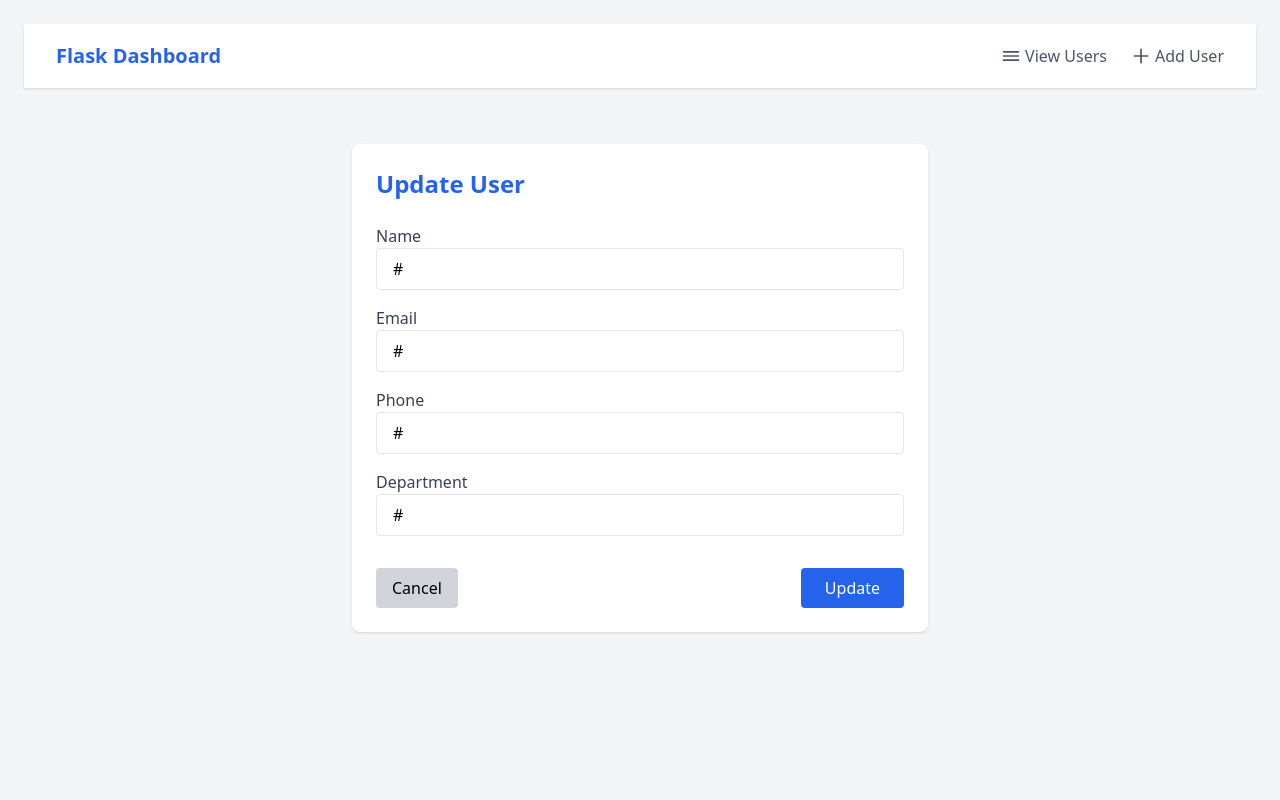
After one commit to Basit-Dev/Flask-Dashboard, a Flask app: page /update in a window 1280 px wide. The commit adds this page. Run offline with Flask 3, Linux system fonts and the light colour scheme.

Commit message:
Update user screen

```diff
--- a/app.py
+++ b/app.py
@@ -14,5 +14,9 @@ def users():
 def add_user():
     return render_template("add_user.html")
 
+@app.route("/update")
+def update_user():
+    return render_template("update_user.html")
+
 if __name__ == "__main__":
     app.run(debug=True)
--- a/static/css/output.css
+++ b/static/css/output.css
@@ -870,6 +870,10 @@ video {
   padding-right: 0.75rem;
 }
 
+.pt-4 {
+  padding-top: 1rem;
+}
+
 .text-left {
   text-align: left;
 }
@@ -1033,6 +1037,11 @@ video {
   text-decoration-line: underline;
 }
 
+.focus\:border-blue-300:focus {
+  --tw-border-opacity: 1;
+  border-color: rgb(147 197 253 / var(--tw-border-opacity, 1));
+}
+
 .focus\:outline-none:focus {
   outline: 2px solid transparent;
   outline-offset: 2px;
--- a/templates/base.html
+++ b/templates/base.html
@@ -8,7 +8,7 @@
     <link rel="stylesheet" href="{{ url_for('static', filename='css/output.css') }}">
 </head>
 
-<body class="bg-gray-100 min-h-screen p-6">
+<body class="bg-gray-100 min-h-screen p-6 max-w-7xl mx-auto">
     <!-- Navbar -->
     {% include 'navbar.html' %}
 
--- a/templates/navbar.html
+++ b/templates/navbar.html
@@ -1,5 +1,5 @@
 <nav class="bg-white shadow">
-    <div class="max-w-7xl mx-auto px-4 sm:px-6 lg:px-8">
+    <div class="mx-auto px-4 sm:px-6 lg:px-8">
         <div class="flex justify-between items-center h-16">
             <a href="{{ url_for('welcome') }}" class="text-blue-600 font-bold text-xl">Flask Dashboard</a>
 
@@ -16,7 +16,7 @@
 
             <!-- View users button -->
             <div id="nav-links" class="hidden sm:flex space-x-6 items-center">
-                <a href="#" class="flex items-center gap-1 text-gray-600 hover:text-blue-600">
+                <a href="{{ url_for('users') }}" class="flex items-center gap-1 text-gray-600 hover:text-blue-600">
                     <svg class="w-5 h-5" fill="none" stroke="currentColor" stroke-width="2" viewBox="0 0 24 24">
                         <path stroke-linecap="round" stroke-linejoin="round" d="M3 7h18M3 12h18M3 17h18" />
                     </svg>
@@ -24,7 +24,7 @@
                 </a>
 
                 <!-- Add user button -->
-                <a href="#" class="flex items-center gap-1 text-gray-600 hover:text-blue-600">
+                <a href="{{ url_for('add_user') }}" class="flex items-center gap-1 text-gray-600 hover:text-blue-600">
                     <svg class="w-5 h-5" fill="none" stroke="currentColor" stroke-width="2" viewBox="0 0 24 24">
                         <path stroke-linecap="round" stroke-linejoin="round" d="M12 4v16m8-8H4" />
                     </svg>
@@ -36,9 +36,9 @@
         <!-- Mobile links -->
         <div id="mobile-nav" class="sm:hidden hidden mt-4 space-y-2">
             <!-- View users button -->
-            <a href="#" class="text-gray-600 hover:text-blue-600">View Users</a>
+            <a href="{{ url_for('users') }}" class="text-gray-600 hover:text-blue-600">View Users</a>
             <!-- Add user button -->
-            <a href="#" class="block text-gray-600 hover:text-blue-600">Add User</a>
+            <a href="{{ url_for('add_user') }}" class="block text-gray-600 hover:text-blue-600">Add User</a>
         </div>
     </div>
 </nav>
--- /dev/null
+++ b/templates/update_user.html
@@ -0,0 +1,44 @@
+{% extends 'base.html' %}
+{% block title %}Update User{% endblock %}
+
+{% block content %}
+<!-- Update user form fields -->
+  <div class="max-w-xl mx-auto bg-white p-6 mt-14 rounded-lg shadow">
+    <h1 class="text-2xl font-bold text-blue-600 mb-6">Update User</h1>
+
+    <form method="POST" action="#" class="space-y-4">
+      <div>
+        <label class="block text-gray-700">Name</label>
+        <input name="name" value="#" required
+               class="w-full px-4 py-2 border rounded focus:outline-none focus:ring focus:border-blue-300" />
+      </div>
+
+      <div>
+        <label class="block text-gray-700">Email</label>
+        <input type="email" name="email" value="#" required
+               class="w-full px-4 py-2 border rounded focus:outline-none focus:ring focus:border-blue-300" />
+      </div>
+
+      <div>
+        <label class="block text-gray-700">Phone</label>
+        <input name="phone" value="#"
+               class="w-full px-4 py-2 border rounded focus:outline-none focus:ring focus:border-blue-300" />
+      </div>
+
+      <div>
+        <label class="block text-gray-700">Department</label>
+        <input name="department" value="#"
+               class="w-full px-4 py-2 border rounded focus:outline-none focus:ring focus:border-blue-300" />
+      </div>
+
+      <div class="flex justify-between items-center pt-4">
+        <!-- Cancel Button -->
+        <a href="{{ url_for('users') }}" class="bg-gray-300 px-4 py-2 rounded hover:bg-gray-400">Cancel</a>
+        <!-- Update Button -->
+        <button type="submit" class="bg-blue-600 text-white px-6 py-2 rounded hover:bg-blue-700">
+          Update
+        </button>
+      </div>
+  </div>
+
+  {% endblock %}
--- a/templates/users.html
+++ b/templates/users.html
@@ -2,7 +2,7 @@
 {% block title %}Users{% endblock %}
 
 {% block content %}
-<div class="mt-14 max-w-5xl mx-auto">
+<div class="mt-14 mx-auto">
     <div class="flex items-center justify-between mb-4">
         <h1 class="text-3xl font-bold text-blue-600">User Directory</h1>
 
```
